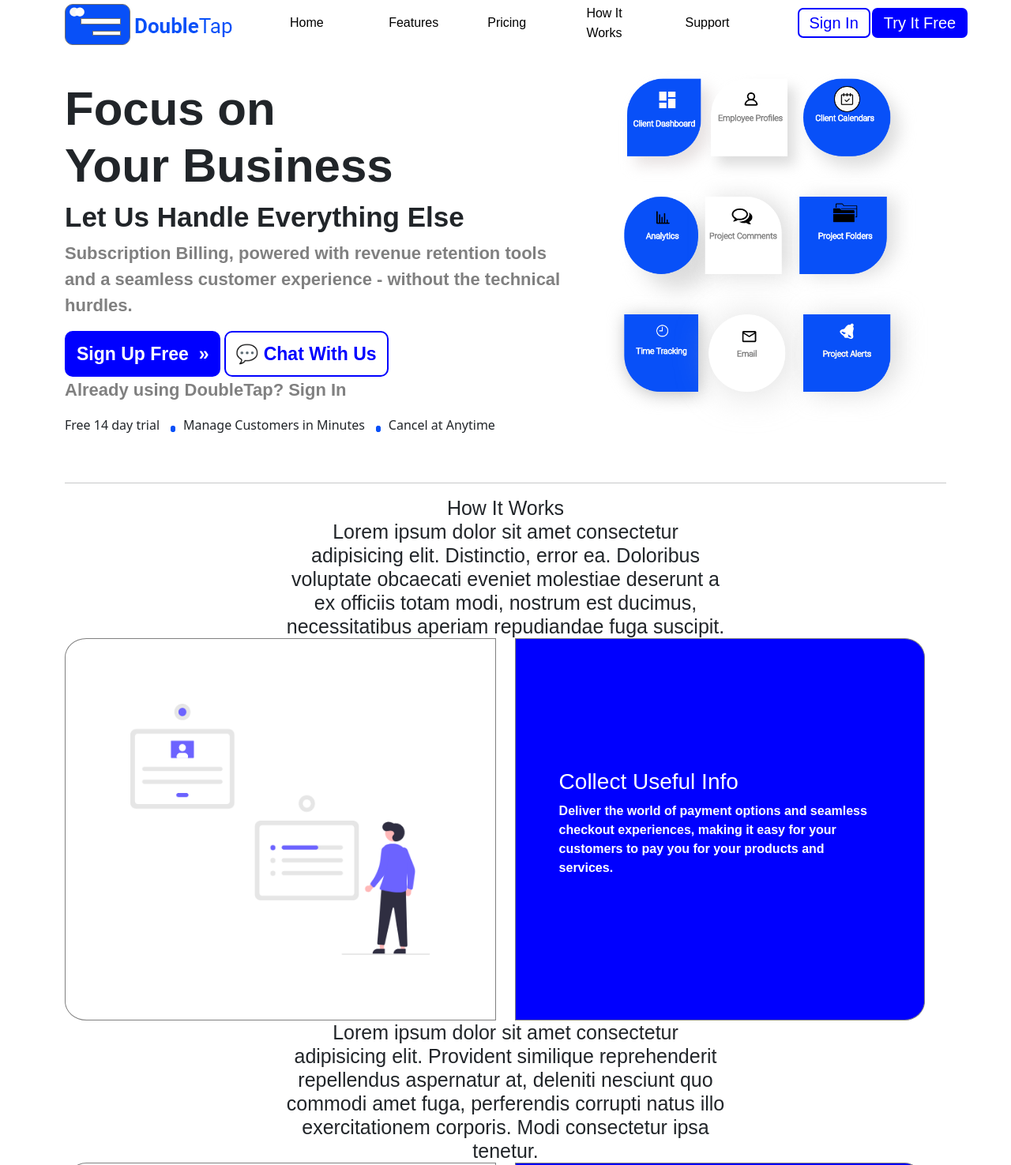
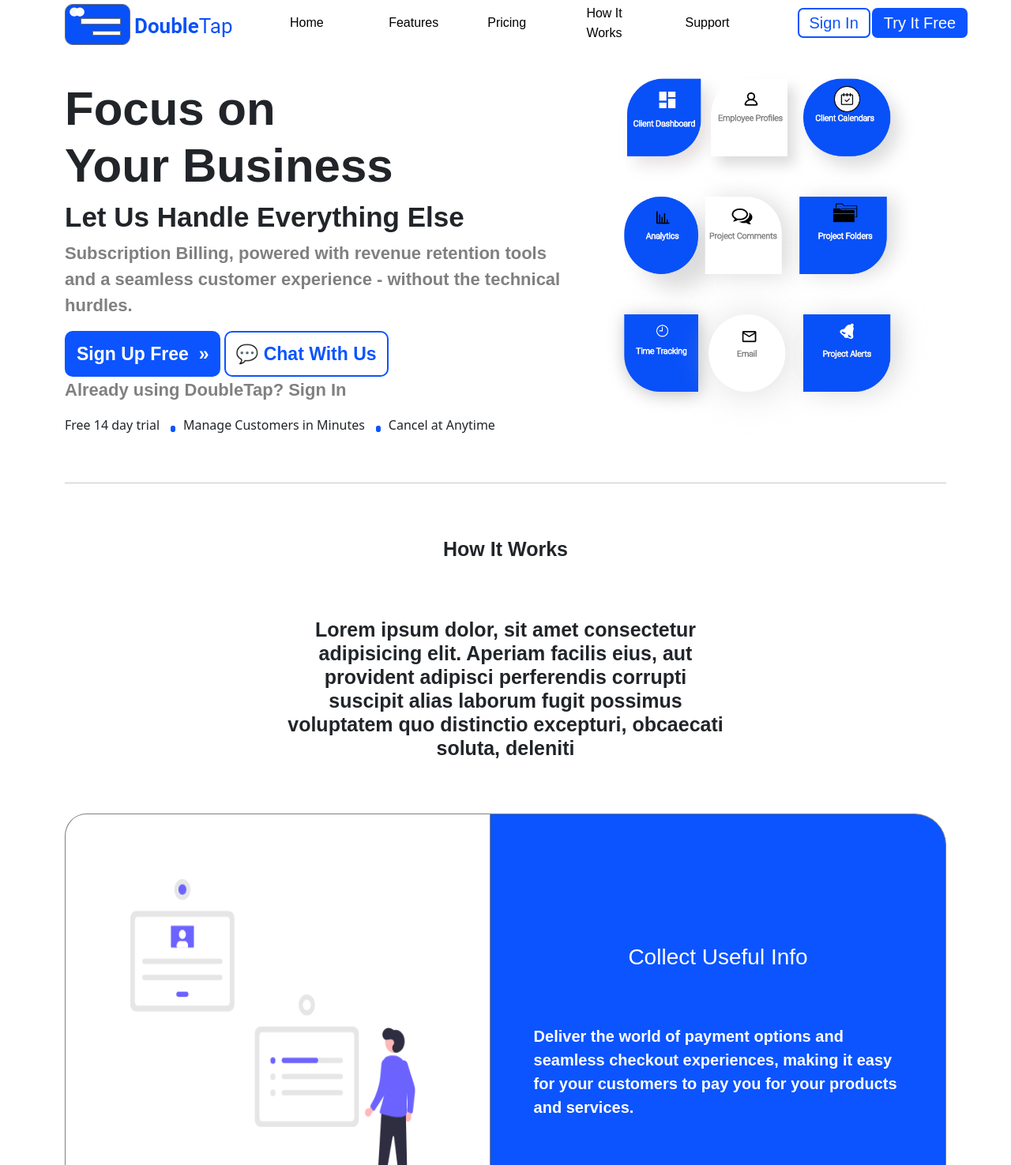
Before and after one commit to jwjacobson/doubletap, a plain HTML site: page howitworks.html in a window 1280 px wide. Shown: the top 1475 px of the page at 79% size. Drawn offline with nearby package versions, Linux system fonts and the light colour scheme.

Commit message:
finished draft whole page

```diff
--- a/css/howitworks.css
+++ b/css/howitworks.css
@@ -13,10 +13,10 @@ nav a{
 }
 
 #login-button{
-    color: blue;
+    color: #0b54ff;
     font-family: sans-serif;
     font-size: 20px;
-    border: 2px solid blue;
+    border: 2px solid #0b54ff;
     border-radius: 7px;
     background-color: white;
     padding: 2px 13px;
@@ -26,9 +26,9 @@ nav a{
     color: white;
     font-family: sans-serif;
     font-size: 20px;
-    border: 2px solid blue;
+    border: 2px solid #0b54ff;
     border-radius: 7px;
-    background-color: blue;
+    background-color: #0b54ff;
     padding: 2px 13px;
 }
 
@@ -54,18 +54,18 @@ nav a{
     font-family: sans-serif;
     font-size: 23px;
     font-weight: bold;
-    border: 2px solid blue;
+    border: 2px solid #0b54ff;
     border-radius: 10px;
-    background-color: blue;
+    background-color: #0b54ff;
     padding: 10px 13px;
 }
 
 #chat-button{
-    color: blue;
+    color: #0b54ff;
     font-family: sans-serif;
     font-size: 23px;
     font-weight: bold;
-    border: 2px solid blue;
+    border: 2px solid #0b54ff;
     border-radius: 10px;
     background-color: white;
     padding: 10px 13px;
@@ -84,9 +84,9 @@ header img {
 }
 
 .bullet-pt {
-    color:#0850F8;
-    border:2px solid #0850F8;
-    background-color:#0850f8;
+    color:#0b54ff;
+    border:2px solid #0b54ff;
+    background-color:#0b54ff;
     border-radius:100%;
     font-size:3px;
     margin: 10px;
@@ -99,9 +99,6 @@ header img {
     margin:0 25% 0 25%;
 }
 
-#collect-useful-info{
-
-}
 
 #collect-useful-info img{
     border: 1px solid gray;
@@ -114,22 +111,26 @@ header img {
 .collect-text{
     font-family: sans-serif;
     font-weight: bold;
-    background-color: blue;
+    font-size: 20px;
+    background-color: #0b54ff;
     color: white;
     border: 1px solid gray;
-    border-radius: 0 5% 5% 0;
+    border-radius: 0 7% 7% 0;
     padding: 30% 10% 30% 10%;
-    margin-right: 5%;
+    margin-left: -4vh;
     height: 100%;
 }
 
 
 
 .paid img {
-    border:1px gray solid;
     padding:11.75% 20% 11% 15%;
-    border-radius:5% 0 0 5%;
     width:auto;
     height:100%;
     margin:auto;
 }
+
+.spacing{
+    margin: 3% 20% 3% 20%;
+    color: white;
+}
--- a/howitworks.html
+++ b/howitworks.html
@@ -74,22 +74,28 @@
 
         <!-- How it Works -->
         <div class="text">
+            <hr class="spacing">
             <div class="row">
                 <div class="col">
-                    <h3>How It Works</h3>
-                    <h3>Lorem ipsum dolor sit amet consectetur adipisicing elit. Distinctio, error ea. Doloribus voluptate obcaecati eveniet molestiae deserunt a ex officiis totam modi, nostrum est ducimus, necessitatibus aperiam repudiandae fuga suscipit.</h3>
+                    <h3><b>How It Works</b></h3>
+                    <br>
+                    <br>
+                    <br>
+                    <h3><b>Lorem ipsum dolor, sit amet consectetur adipisicing elit. Aperiam facilis eius, aut provident adipisci perferendis corrupti suscipit alias laborum fugit possimus voluptatem quo distinctio excepturi, obcaecati soluta, deleniti</b></h3>
                 </div>
             </div>
         </div>
         <!-- Collect Useful Info -->
         <div id="collect-useful-info">
+            <hr class="spacing">
             <div class="row justify-content-center">
                 <div class="col">
-                    <img src="assets/how_it_works/Collect-info.png" alt="Collect Info" class="img-fluid">
+                    <img src="assets/how_it_works/Collect-info.png" class="img-fluid">
                 </div>
                 <div class="col">
                     <div class="collect-text">
-                        <h3>Collect Useful Info</h3>
+                        <h3 style="text-align: center;">Collect Useful Info</h3>
+                        <br><br>
                         <p>Deliver the world of payment options and seamless checkout experiences, making it easy for your customers to pay you for your products and services.</p>
                     </div>
                 </div>
@@ -97,23 +103,27 @@
         </div>
         <!-- Text -->
         <div class="text">
-            <h3>Lorem ipsum dolor sit amet consectetur adipisicing elit. Provident similique reprehenderit repellendus aspernatur at, deleniti nesciunt quo commodi amet fuga, perferendis corrupti natus illo exercitationem corporis. Modi consectetur ipsa tenetur.</h3>
+            <hr class="spacing">
+            <h3><b>Lorem ipsum, dolor sit amet consectetur adipisicing elit. Sequi atque perspiciatis ipsum blanditiis repellat obcaecati optio inventore tenetur tempore, repellendus excepturi vitae amet illum voluptates laborum modi, est labore aspernatur.</b></h3>
         </div>
         <!-- Get Paid Sooner -->
         <div class="paid">
+            <hr class="spacing">
             <div class="row justify-content-center">
                 <div class="col">
                     <img src="assets/how_it_works/Take Payments.png" class="img-fluid">
                 </div>
                 <div class="col">
                     <div class="collect-text">
-                        <h3>Get Paid Sooner</h3><br>
+                        <h3 style="text-align: center;">Get Paid Sooner</h3>
+                        <br>
                         <h4>Lorem ipsum dolor sit amet consectetur, adipisicing elit. Nulla, ipsa? Molestias voluptatibus debitis laboriosam aliquam temporibus praesentium corrupti aliquid quis itaque iure natus, odio fugit hic ut tempora eos nam.</h4>
                 </div></div>
             </div>
         </div>
     </div>
     <!-- Footer -->
+    <hr class="spacing">
     <footer class="row text-white bg-primary justify-content-center">
         <div class="col-4 mt-4 text-center">
             <h2 class="fw-bold">Try DoubleTap Today!</h2>
```
